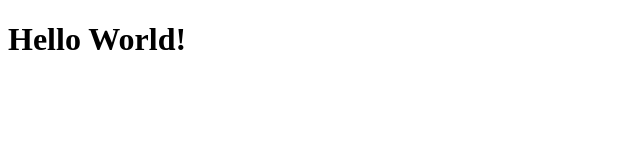
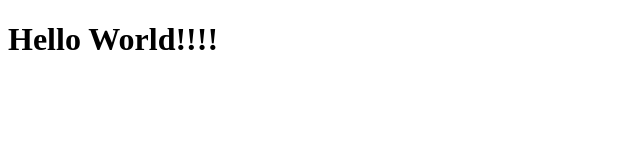
Before and after one commit to jasonbracco/ProjectRepo, a plain HTML site: page index.html in a window 1280 px wide. Shown: the full height of the page, 0-640 px from the left. Drawn offline with Linux system fonts and the light colour scheme.

Commit message:
Test update

```diff
--- a/index.html
+++ b/index.html
@@ -4,6 +4,6 @@
     <title>My Personal Website</title>
   </head>
   <body>
-    <h1>Hello World!</h1>
+    <h1>Hello World!!!!</h1>
   </body>
 </html>
```
